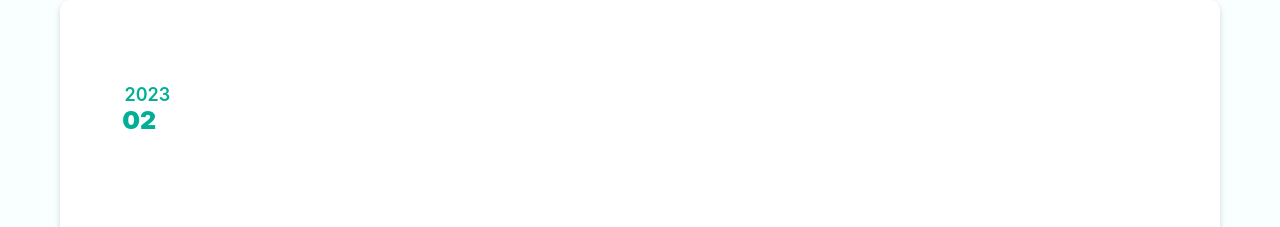
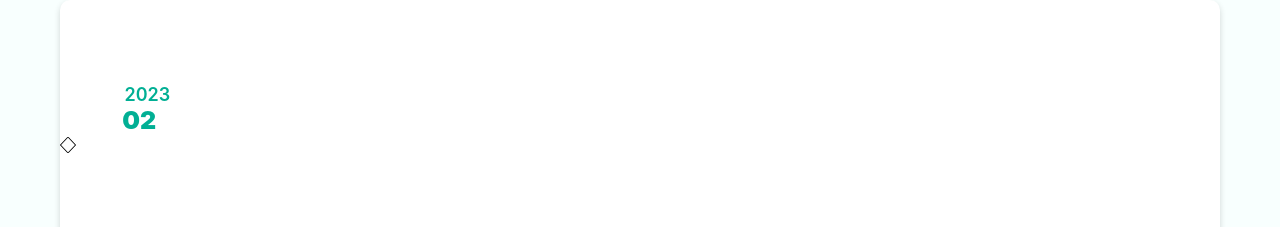
Before and after one commit to HiBixby/react-ts-practice, a React (Vite) app: page / in a window 1280 px wide. Shown: the top 227 px of the page. Built offline with nearby package versions, Linux system fonts and the light colour scheme; a web font is replaced by a local one.

Commit message:
✨ Add arrow buttons for calendar

```diff
--- a/src/components/calendar.tsx
+++ b/src/components/calendar.tsx
@@ -1,5 +1,7 @@
 import React from "react";
 import styled from "styled-components";
+import { ReactComponent as RightArrowIcon } from "../assets/btn-right-arrow.svg";
+import { ReactComponent as LeftArrowIcon } from "../assets/btn-left-arrow.svg";
 
 const CalendarLayout = styled.div`
   width: 90.7%;
@@ -37,6 +39,8 @@ const Calendar = () => {
     <CalendarLayout>
       <YearTime>2023</YearTime>
       <MonthTime>02</MonthTime>
+      <LeftArrowIcon />
+      <RightArrowIcon />
     </CalendarLayout>
   );
 };
```
